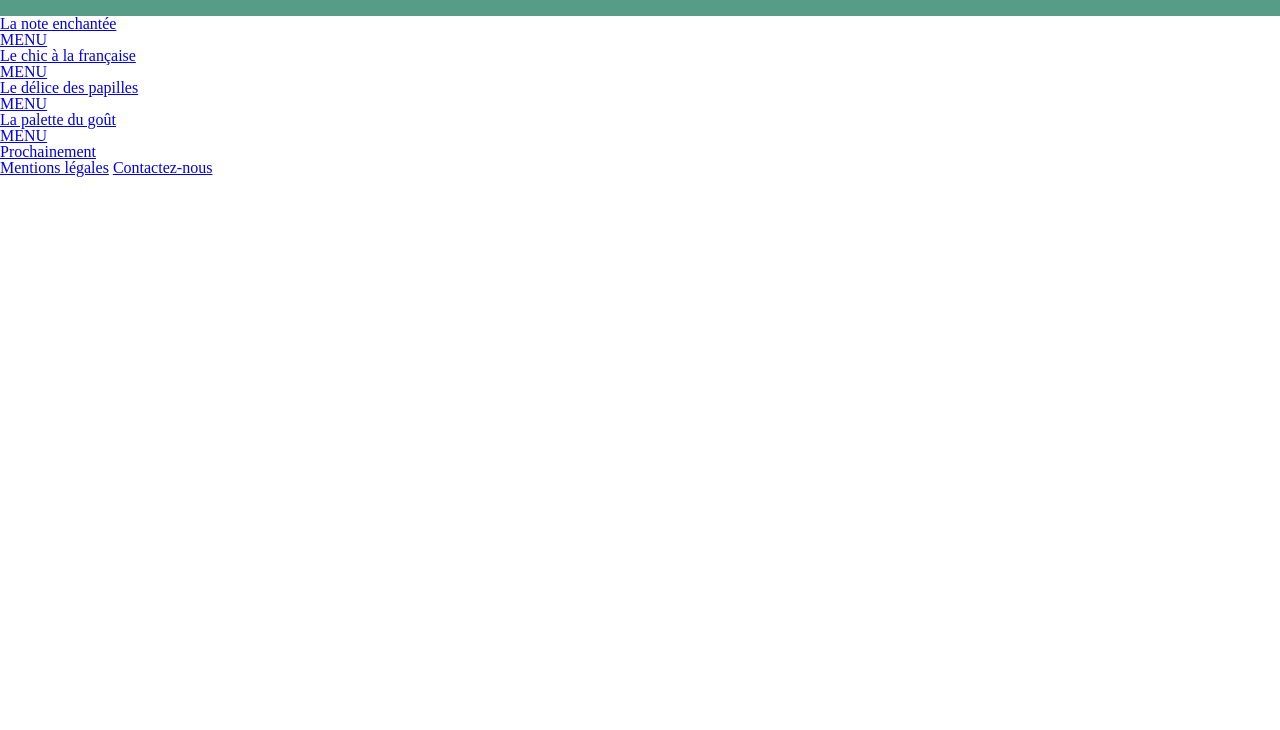
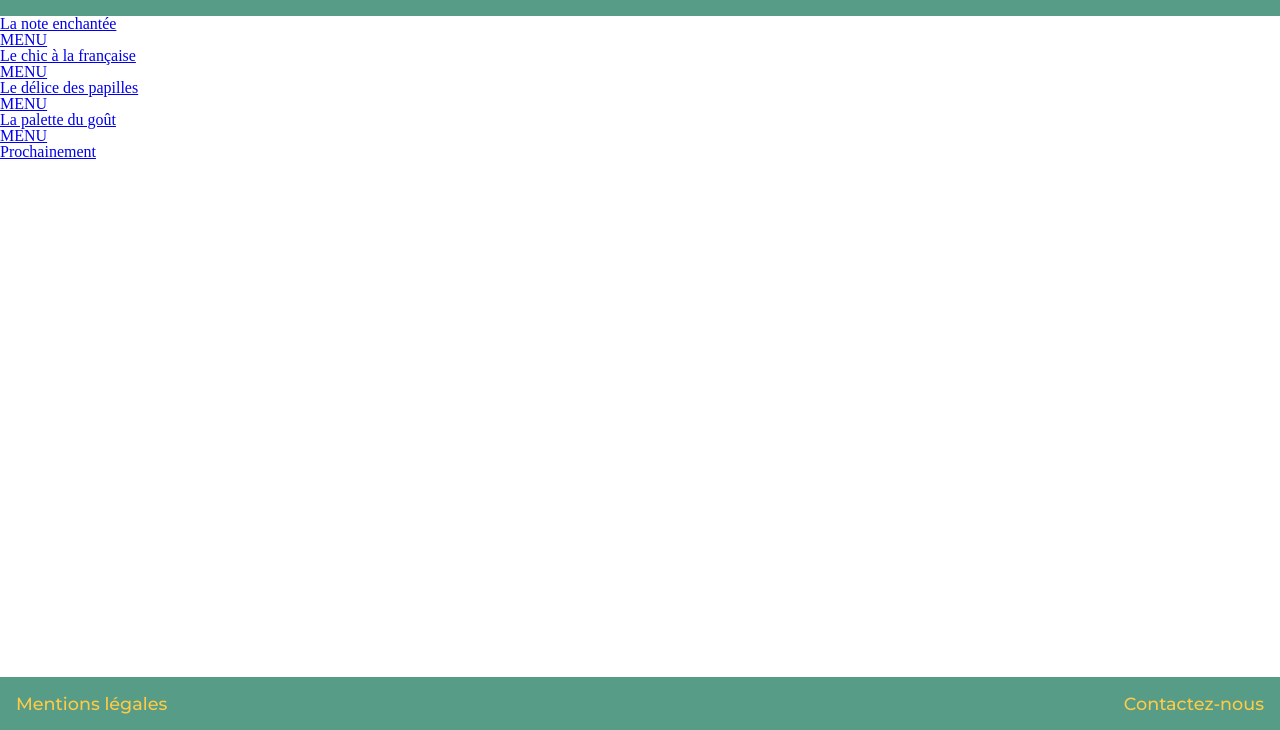
Before and after one commit to dimitriobin/P03_ohmyfood, a plain HTML site: page Home.html in a window 1280 px wide. Shown: the part 70-800 px from the top of the page. Drawn offline with Linux system fonts and the light colour scheme.

Commit message:
Mise en forme du footer principal

```diff
--- a/Home.html
+++ b/Home.html
@@ -8,6 +8,7 @@
                    En plus des systèmes classiques de réservation, les clients peuvent composer le menu de leur repas pour que les plats soient prêts à leur arrivée.
                    Finis, les temps d'attente au restaurant !" />
     <link rel="stylesheet" href="assets/main.css">
+    <link href="https://fonts.googleapis.com/css2?family=Montserrat:wght@500&display=swap" rel="stylesheet">
     <title>Ohmyfood!</title>
 </head>
 
--- a/assets/main.scss
+++ b/assets/main.scss
@@ -1,4 +1,6 @@
 @import './sass/utils/variables';
 @import './sass/vendors/reset';
+@import './sass/base/global';
 @import './sass/base/fonts';
 @import './sass/layouts/header';
+@import './sass/layouts/footer';
--- /dev/null
+++ b/assets/sass/base/_global.scss
@@ -0,0 +1,5 @@
+*,
+*::before,
+*::after {
+    box-sizing: border-box;
+}
--- /dev/null
+++ b/assets/sass/layouts/_footer.scss
@@ -0,0 +1,19 @@
+body>footer {
+    background-color: $color-primary;
+    position: fixed;
+    bottom: 0px;
+    width: 100%;
+    padding: 1.1rem 1rem;
+
+    nav {
+        display: flex;
+        justify-content: space-between;
+    }
+}
+
+footer a {
+    text-decoration: none;
+    color: $font-color-primary;
+    font-family: $font-footer;
+    font-size: 1.1rem;
+}
--- a/assets/sass/utils/_variables.scss
+++ b/assets/sass/utils/_variables.scss
@@ -1,3 +1,6 @@
 $color-primary:#579c87;
 $font-color-primary: #fdcb46;
-$font-header: 'metropolisbold';
+$font-header: 'metropolisbold',
+sans-serif;
+$font-footer: 'Montserrat',
+sans-serif;
```
Also changed, not shown: la_note_enchantee.html (+1 -0 lines), la_palette_du_gout.html (+1 -0 lines), le_chic_a_la_francaise.html (+1 -0 lines), le_delice_des_papilles.html (+1 -0 lines), mentions_legales.html (+1 -0 lines), assets/main.css, 1 other file.
